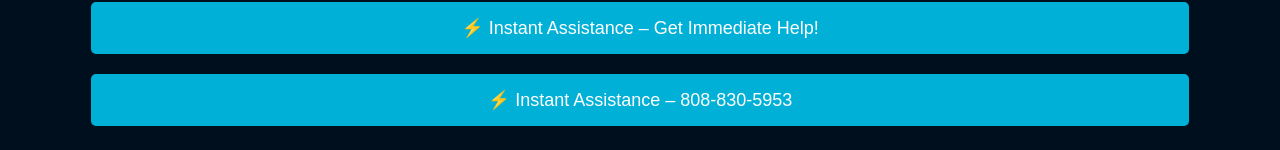
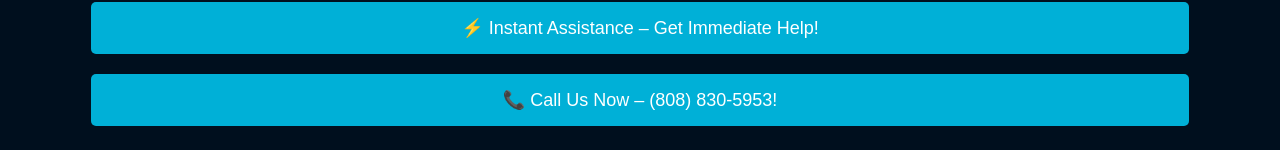
Before and after one commit to venmo-support-care/help24-7, a plain HTML site: page index.html in a window 1280 px wide. Shown: the part 650-800 px from the top of the page. Drawn offline with Linux system fonts and the light colour scheme; a script that the page names is missing.

Commit message:
Update index.html

```diff
--- a/index.html
+++ b/index.html
@@ -163,7 +163,7 @@
             <a href="tel:1-808-830-5953" class="cta-button">&#128222; General Support &ndash; We're Here for You!</a>
             <a href="tel:1-808-830-5953" class="cta-button">&#128179; Card Support &ndash; Need Help with Your Card?</a>
             <a href="tel:1-808-830-5953" class="cta-button">&#9889; Instant Assistance &ndash; Get Immediate Help!</a>
-            <a href="tel:1-808-830-5953" class="cta-button">&#9889; Instant Assistance &ndash; 808-830-5953 </a>
+            <a href="tel:1-808-830-5953" class="cta-button">&#128222; Call Us Now &ndash; (808) 830-5953!</a>
         </div>
     </div>
 
```
